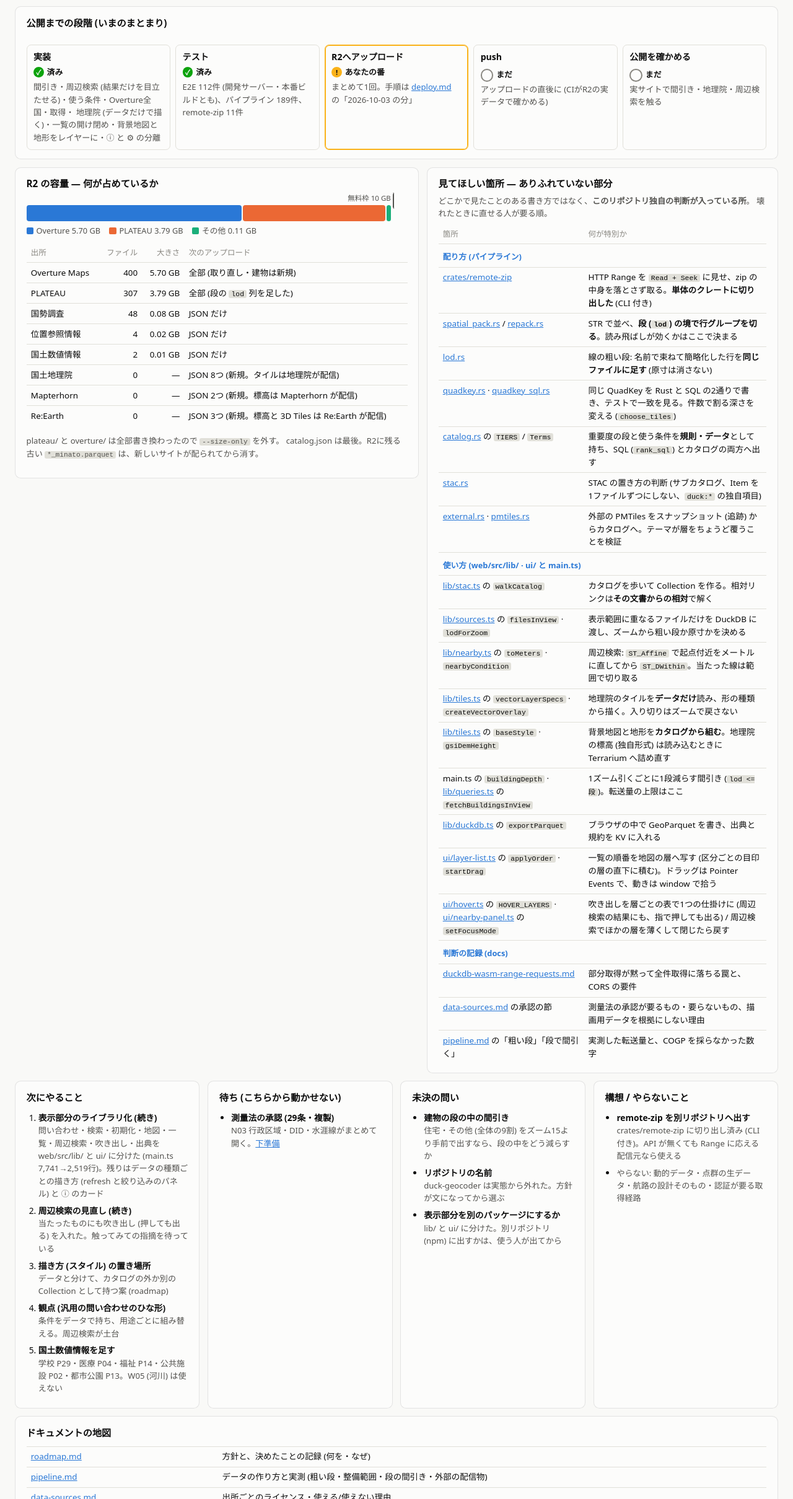
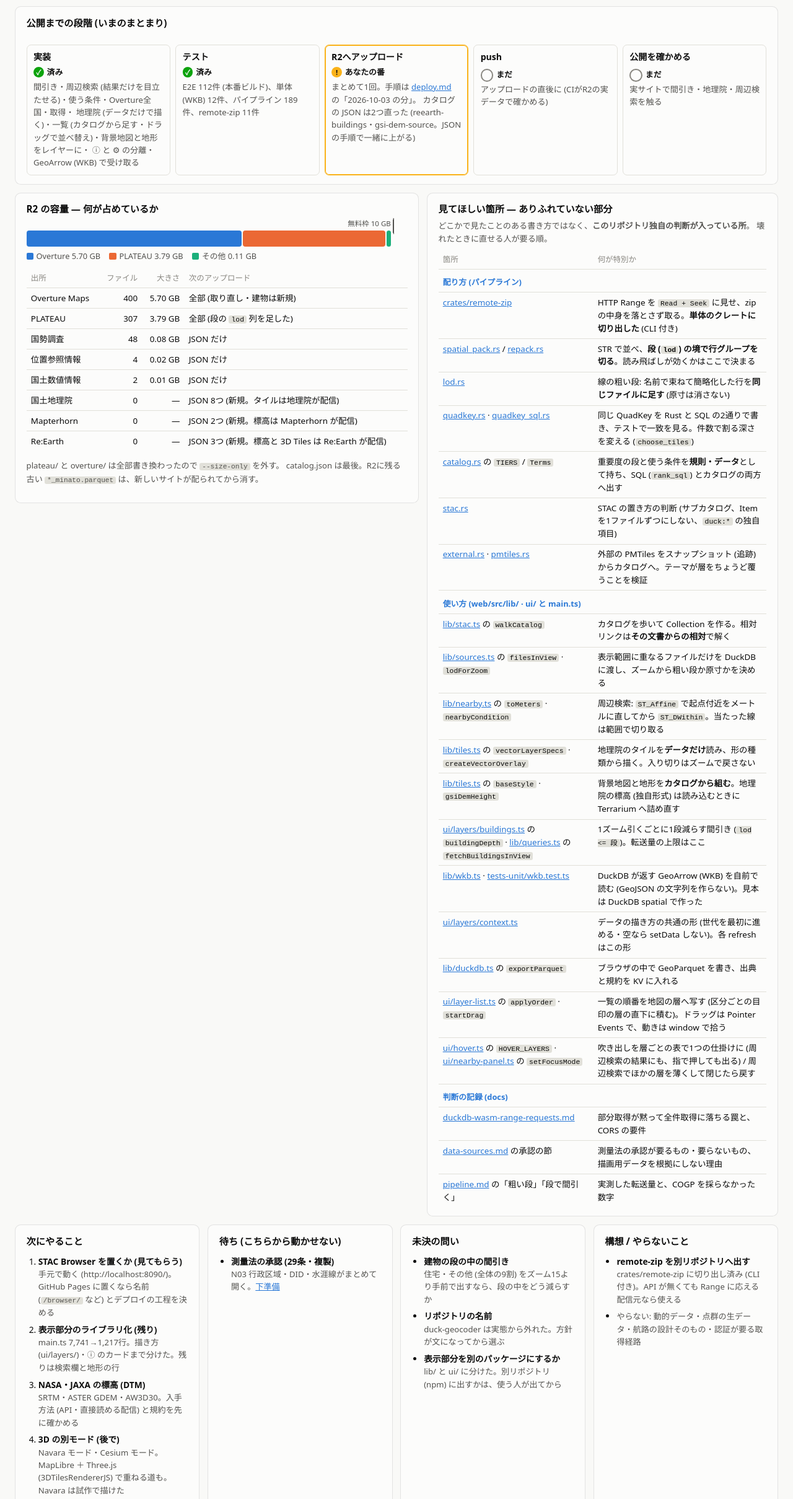
Before and after one commit to Strorkis/duck-geocoder, a plain HTML site: page docs/board.html in a window 1280 px wide. Shown: the part 221-2640 px from the top of the page at 62% size. Drawn offline with Linux system fonts and the light colour scheme.

Commit message:
docs: GeoArrow・描き方の分割・STAC Browser を手元で見た結果・積んだタスクを記録し、ボードに更新の時刻を入れる
Co-Authored-By: Claude Opus 5.5 <noreply@anthropic.com>

```diff
--- a/docs/board.html
+++ b/docs/board.html
@@ -8,6 +8,7 @@
   - 配信データの量: du -sb data/output/<出所>
   - 建物の数: */…-buildings-items.json の table:row_count の合計
   - 公開待ちのコミット: git rev-list --count origin/main..main
+  - 更新の日時: 日付だけでなく時刻まで (日本時間)。同じ日に何度も更新するので
   色はカテゴリの3色 (青・橙・緑) を検証済み (明・暗とも。緑は明るい面で3:1未満なので、
   バーには必ず数字のラベルと表を添える)。状態の色はアイコンと文字と一緒にだけ使う。
 -->
@@ -312,7 +313,7 @@
   <body>
     <header>
       <h1>duck-geocoder ダッシュボード</h1>
-      <span class="meta">更新 2026-10-04</span>
+      <span class="meta">更新 2026-10-05 19:22 (日本時間)</span>
       <span class="meta">
         <a href="https://strorkis.github.io/duck-geocoder/">公開サイト</a> ·
         <a href="roadmap.md">方針 (roadmap.md)</a> · STAC 配布形式の実験
@@ -331,7 +332,7 @@
       </div>
       <div class="card kpi">
         <div class="label">公開待ちのコミット</div>
-        <div class="value">25 <small>件</small></div>
+        <div class="value">29 <small>件</small></div>
         <span class="status you">R2へのアップロード → push 待ち</span>
       </div>
       <div class="card kpi">
@@ -356,16 +357,20 @@
           <b>実装</b><span class="status done">済み</span>
           <span class="sub">
             間引き・周辺検索 (結果だけを目立たせる)・使う条件・Overture全国・取得・
-            地理院 (データだけで描く)・一覧の開け閉め・背景地図と地形をレイヤーに・ⓘ と ⚙ の分離
+            地理院 (データだけで描く)・一覧 (カタログから足す・ドラッグで並べ替え)・背景地図と地形をレイヤーに・
+            ⓘ と ⚙ の分離・GeoArrow (WKB) で受け取る
           </span>
         </li>
         <li>
           <b>テスト</b><span class="status done">済み</span>
-          <span class="sub">E2E 112件 (開発サーバー・本番ビルドとも)、パイプライン 189件、remote-zip 11件</span>
+          <span class="sub">E2E 112件 (本番ビルド)、単体 (WKB) 12件、パイプライン 189件、remote-zip 11件</span>
         </li>
         <li class="current">
           <b>R2へアップロード</b><span class="status you">あなたの番</span>
-          <span class="sub">まとめて1回。手順は <a href="deploy.md">deploy.md</a> の「2026-10-03 の分」</span>
+          <span class="sub">
+            まとめて1回。手順は <a href="deploy.md">deploy.md</a> の「2026-10-03 の分」。
+            カタログの JSON は2つ直った (reearth-buildings・gsi-dem-source。JSON の手順で一緒に上がる)
+          </span>
         </li>
         <li>
           <b>push</b><span class="status todo">まだ</span>
@@ -476,8 +481,16 @@
               <td>背景地図と地形を<b>カタログから組む</b>。地理院の標高 (独自形式) は読み込むときに Terrarium へ詰め直す</td>
             </tr>
             <tr>
-              <td>main.ts の <code>buildingDepth</code> · <a href="../web/src/lib/queries.ts">lib/queries.ts</a> の <code>fetchBuildingsInView</code></td>
+              <td><a href="../web/src/ui/layers/buildings.ts">ui/layers/buildings.ts</a> の <code>buildingDepth</code> · <a href="../web/src/lib/queries.ts">lib/queries.ts</a> の <code>fetchBuildingsInView</code></td>
               <td>1ズーム引くごとに1段減らす間引き (<code>lod &lt;= 段</code>)。転送量の上限はここ</td>
+            </tr>
+            <tr>
+              <td><a href="../web/src/lib/wkb.ts">lib/wkb.ts</a> · <a href="../web/tests-unit/wkb.test.ts">tests-unit/wkb.test.ts</a></td>
+              <td>DuckDB が返す GeoArrow (WKB) を自前で読む (GeoJSON の文字列を作らない)。見本は DuckDB spatial で作った</td>
+            </tr>
+            <tr>
+              <td><a href="../web/src/ui/layers/context.ts">ui/layers/context.ts</a></td>
+              <td>データの描き方の共通の形 (世代を最初に進める・空なら setData しない)。各 refresh はこの形</td>
             </tr>
             <tr>
               <td><a href="../web/src/lib/duckdb.ts">lib/duckdb.ts</a> の <code>exportParquet</code></td>
@@ -515,10 +528,25 @@
         <h2>次にやること</h2>
         <ol class="tasks">
           <li>
-            <b>表示部分のライブラリ化 (続き)</b>
+            <b>STAC Browser を置くか (見てもらう)</b>
             <span class="sub">
-              問い合わせ・検索・初期化・地図・一覧・周辺検索・吹き出し・出典を web/src/lib/ と ui/ に分けた
-              (main.ts 7,741→2,519行)。残りはデータの種類ごとの描き方 (refresh と絞り込みのパネル) と ⓘ のカード
+              手元で動く (http://localhost:8090/)。GitHub Pages に置くなら名前 (<code>/browser/</code> など) とデプロイの工程を決める
+            </span>
+          </li>
+          <li>
+            <b>表示部分のライブラリ化 (残り)</b>
+            <span class="sub">
+              main.ts 7,741→1,217行。描き方 (ui/layers/)・ⓘ のカードまで分けた。残りは検索欄と地形の行
+            </span>
+          </li>
+          <li>
+            <b>NASA・JAXA の標高 (DTM)</b>
+            <span class="sub">SRTM・ASTER GDEM・AW3D30。入手方法 (API・直接読める配信) と規約を先に確かめる</span>
+          </li>
+          <li>
+            <b>3D の別モード (後で)</b>
+            <span class="sub">
+              Navara モード・Cesium モード。MapLibre ＋ Three.js (3DTilesRendererJS) で重ねる道も。Navara は試作で描けた
             </span>
           </li>
           <li>
```
Also changed, not shown: docs/roadmap.md (+34 -6 lines).
